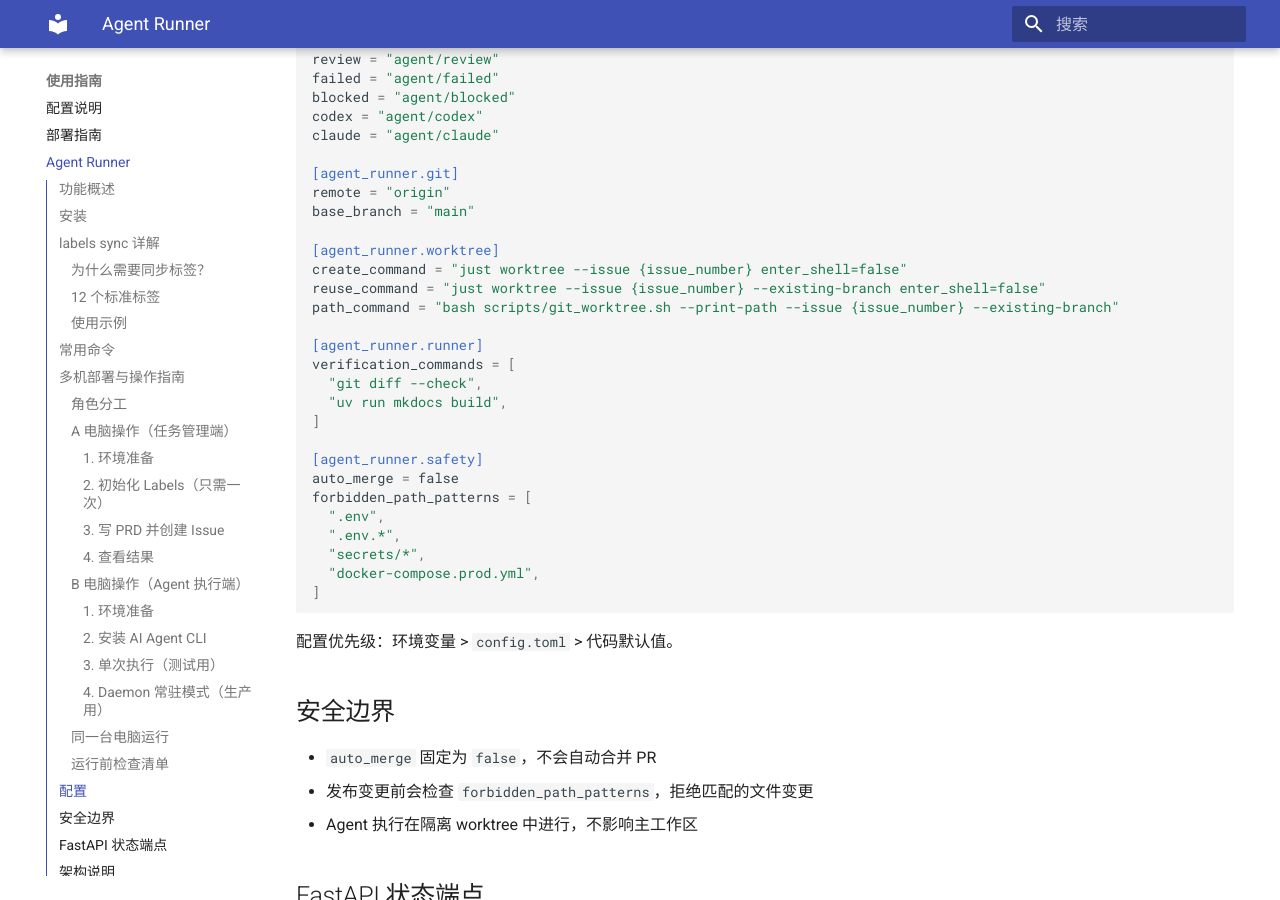
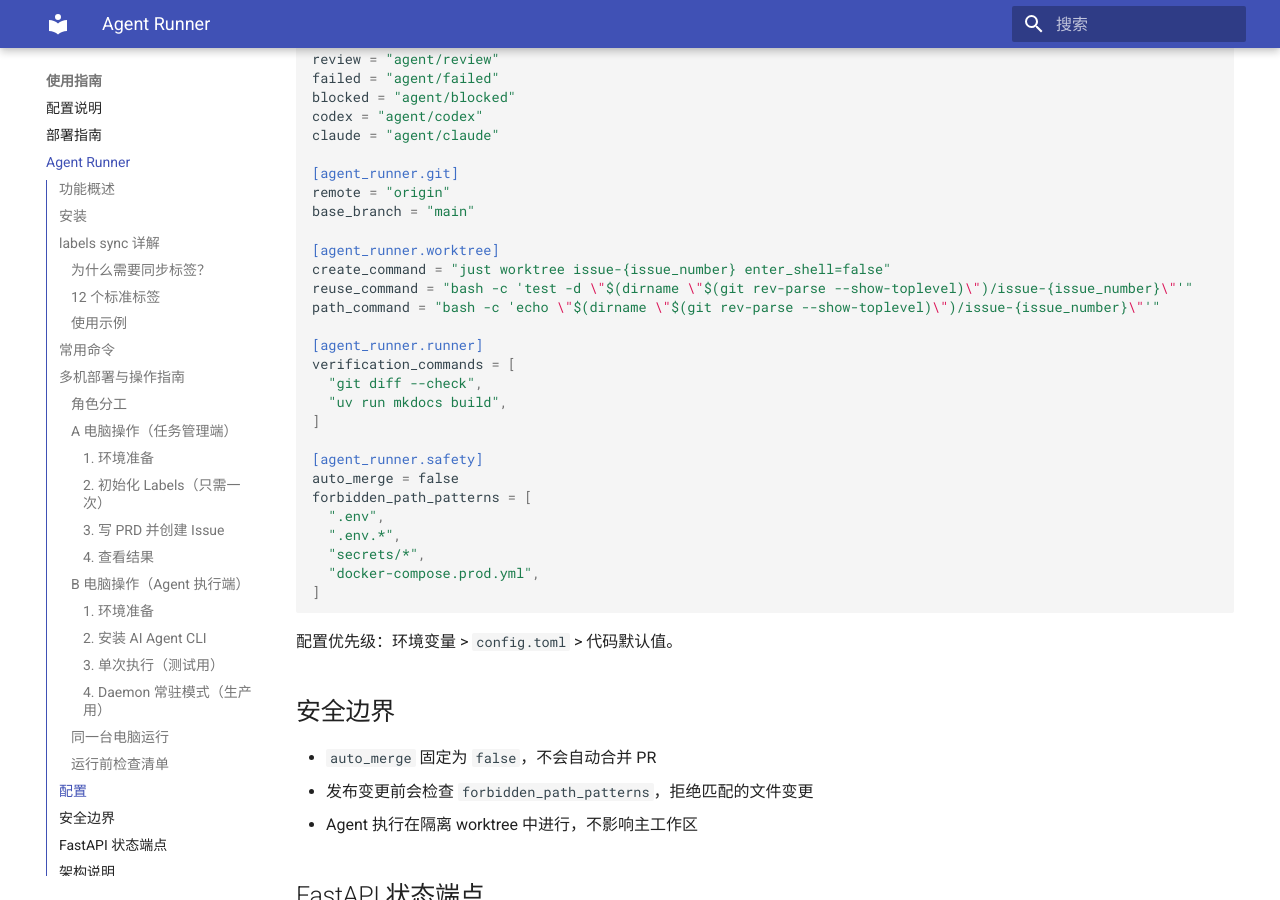
Before and after one commit to zata-zhangtao/keda, an MkDocs documentation site: the page built from docs/guides/agent-runner.md, in a window 1280 px wide and 900 px high, scrolled down 5964 px. Built offline with MkDocs 1.6.1 and Material for MkDocs 9.7.7, drawn with Linux system fonts in a browser that asks for light colours.

Commit message:
Refactor worktree commands in configuration to eliminate script dependency and unify parameter style

```diff
--- a/config.toml
+++ b/config.toml
@@ -130,9 +130,9 @@ remote = "origin"
 base_branch = "main"
 
 [agent_runner.worktree]
-create_command = "just worktree --issue {issue_number} enter_shell=false"
-reuse_command = "just worktree --issue {issue_number} --existing-branch enter_shell=false"
-path_command = "bash scripts/git_worktree.sh --print-path --issue {issue_number} --existing-branch"
+create_command = "just worktree issue-{issue_number} enter_shell=false"
+reuse_command = "bash -c 'test -d \"$(dirname \"$(git rev-parse --show-toplevel)\")/issue-{issue_number}\"'"
+path_command = "bash -c 'echo \"$(dirname \"$(git rev-parse --show-toplevel)\")/issue-{issue_number}\"'"
 
 [agent_runner.runner]
 verification_commands = [
--- a/docs/guides/agent-runner.md
+++ b/docs/guides/agent-runner.md
@@ -270,9 +270,9 @@ remote = "origin"
 base_branch = "main"
 
 [agent_runner.worktree]
-create_command = "just worktree --issue {issue_number} enter_shell=false"
-reuse_command = "just worktree --issue {issue_number} --existing-branch enter_shell=false"
-path_command = "bash scripts/git_worktree.sh --print-path --issue {issue_number} --existing-branch"
+create_command = "just worktree issue-{issue_number} enter_shell=false"
+reuse_command = "bash -c 'test -d \"$(dirname \"$(git rev-parse --show-toplevel)\")/issue-{issue_number}\"'"
+path_command = "bash -c 'echo \"$(dirname \"$(git rev-parse --show-toplevel)\")/issue-{issue_number}\"'"
 
 [agent_runner.runner]
 verification_commands = [
```
Also changed, not shown: tasks/archive/20260520-193324-prd-simplify-worktree-commands.md (added, +128 -0 lines), 2 other files.
